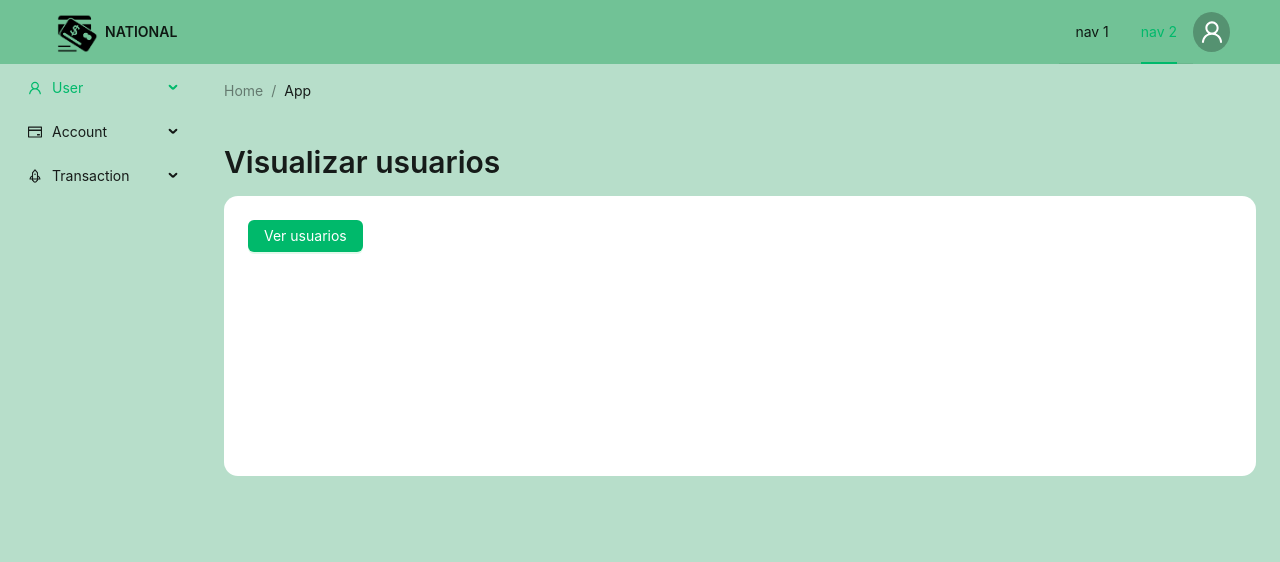
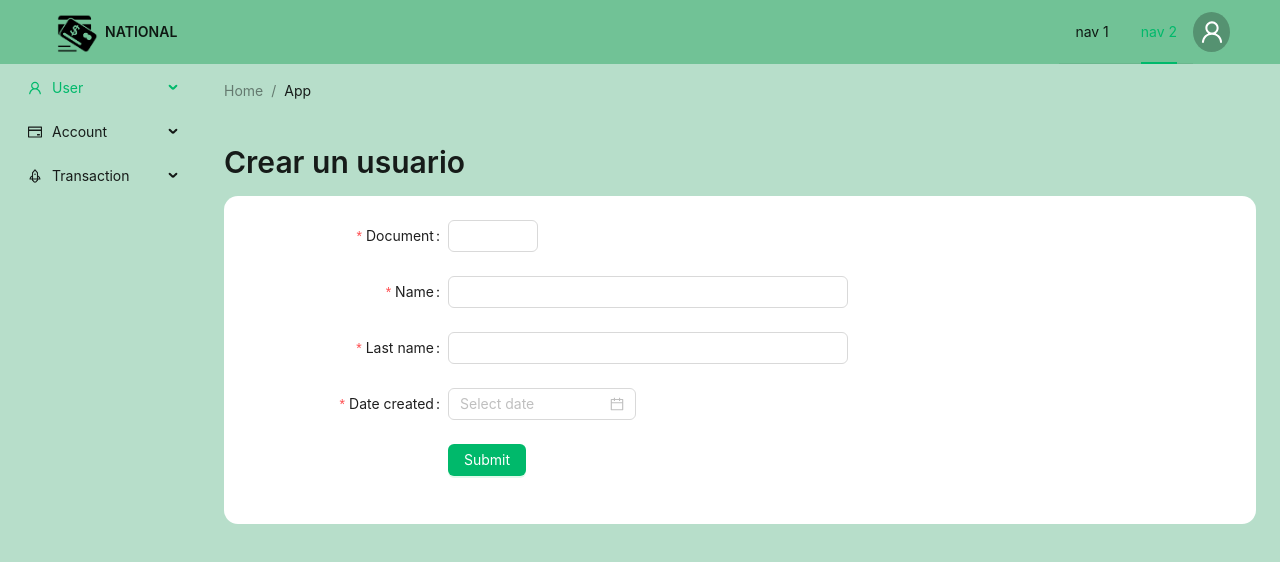
Before and after one commit to mapache17/BankGNB-front, a React (Create React App) app in the folder bank-gnb/: page / in a window 1280 px wide. Shown: the top 562 px of the page. Built offline with nearby package versions, Linux system fonts and the light colour scheme.

Commit message:
Completa axios para CreateUser y GetUsers

```diff
--- a/bank-gnb/src/components/home/HomeGNB.js
+++ b/bank-gnb/src/components/home/HomeGNB.js
@@ -9,6 +9,7 @@ import AllUsers from '../user/GetUsers';
 import CreateUser from '../user/CreateUser';
 import CreateAcc from '../account/CreateAccount';
 import TransferMoney from '../transaction/Transference';
+import { useState } from 'react';
 const { Text} = Typography;
 const { Header, Sider} = Layout;
 
@@ -37,10 +38,17 @@ const items2 = [
         children: [{ label: "Deposit money", key: 6 ,icon: <VerticalAlignTopOutlined />}, { label: "Transfer money", key: 7 ,icon: <RetweetOutlined />}],
     }]
 
-const BankHome = () => {
+
+
+const HomeGNB = () => {
     const {
       token: { colorBgContainer },
     } = theme.useToken();
+    const handleMenuClick = ({ key }) => {
+      setSelectedSection(key);
+      console.log(key);
+    };
+    const [selectedSection, setSelectedSection] = useState('1');
     return (
 
       <ConfigProvider
@@ -89,6 +97,7 @@ const BankHome = () => {
                 borderRight: 0,
                 background: "#b7deca",
               }}
+              onClick={handleMenuClick}
               items={items2}
             />
           </Sider>
@@ -108,12 +117,13 @@ const BankHome = () => {
               <Breadcrumb.Item>App</Breadcrumb.Item>
             </Breadcrumb>
 
-            {({ getKey }) =>
-          getFieldValue('items2') === '1' ? (
-            <CreateUser></CreateUser>
-          ) : null
-        }
-            <AllUsers></AllUsers>
+            {selectedSection === '1' && <CreateUser />}
+            {selectedSection === '2' && <AllUsers />}
+            {selectedSection === '3' && <UserAccounts />}
+            {selectedSection === '4' && <CreateAcc />}
+            {selectedSection === '5' && <CheckBalance />}
+            {selectedSection === '6' && <DepositMoney />}
+            {selectedSection === '7' && <TransferMoney />}
 
           </Layout>
         </Layout>
@@ -121,4 +131,4 @@ const BankHome = () => {
       </ConfigProvider>
     );
   };
-  export default BankHome;
+  export default HomeGNB;
--- a/bank-gnb/src/components/user/createUser.js
+++ b/bank-gnb/src/components/user/createUser.js
@@ -1,24 +1,63 @@
-import { Layout, theme, Typography} from 'antd';
-import { Button, Form, InputNumber, Input, DatePicker } from 'antd';
+import { Layout, theme, Typography } from 'antd';
+import { Button, Form, InputNumber, Input, DatePicker, notification } from 'antd';
 import React from 'react';
-const { Title } = Typography;
+import axios from "axios";
+import { useState } from 'react';
+
+const { Title , Text} = Typography;
 const { Content } = Layout;
 
 
-const onFinish = (values) => {
+const CreateUser = () => {
+  const [api, contextHolder] = notification.useNotification();
+  const [userInfo, setUserInfo] = useState(null);
+
+  const {
+    token: { colorBgContainer },
+  } = theme.useToken();
+
+  async function onFinish(values) {
     console.log('Success:', values);
+    const { document, name, lastName, dateCreated } = values;
+
+    const body = {
+      document,
+      name,
+      lastName,
+      dateCreated
+    };
+
+    console.log(body.dateCreated);
+
+    const client = axios.create({
+      baseURL: 'https://reqres.in/',
+
+    });
+    const response = await client.post(
+      "/api/users", body
+
+    );
+    console.log("Hola", response);
+if (response.data!=null) {
+
+    api.info({
+      message: `Notification `,
+      description:  `Usuario ${name} creado correctamente!`,
+    });
+    setUserInfo(response.data);
+
+  }
   };
   const onFinishFailed = (errorInfo) => {
     console.log('Failed:', errorInfo);
   };
 
 
-const CreateUser = () => {
-  const {
-    token: { colorBgContainer },
-  } = theme.useToken();
+
+
   return (
     <div>
+      {contextHolder}
       <Title level={2}>Crear un usuario</Title>
       <Content
         style={{
@@ -26,7 +65,7 @@ const CreateUser = () => {
           margin: 0,
           minHeight: 280,
           background: colorBgContainer,
-        borderRadius:14,
+          borderRadius: 14,
         }}
       >
         <Form
@@ -67,11 +106,21 @@ const CreateUser = () => {
               span: 16,
             }}
           >
-      <Button type="primary" htmlType="submit">
+            <Button type="primary" htmlType="submit" >
               Submit
             </Button>
           </Form.Item>
         </Form>
+        {userInfo?(
+          <>
+          <Text>User created: </Text>
+          <Text>{userInfo.document}</Text>
+          <Text>{userInfo.names}</Text>
+          <Text>{userInfo.lastName}</Text>
+          <Text>{userInfo.datereated}</Text>
+          </>
+        ):null}
+
 
       </Content>
     </div>
--- a/bank-gnb/src/components/user/getUsers.js
+++ b/bank-gnb/src/components/user/getUsers.js
@@ -1,9 +1,11 @@
 import { Layout, theme, Typography} from 'antd';
 import { Button} from 'antd';
 import React from 'react';
-const { Title } = Typography;
+import axios from "axios";
+import { useState } from 'react';
+
+const { Title , Text} = Typography;
 const { Content } = Layout;
-
 
 const onFinish = (values) => {
     console.log('Success:', values);
@@ -17,6 +19,22 @@ const AllUsers = () => {
   const {
     token: { colorBgContainer },
   } = theme.useToken();
+
+
+  const [users, setUsers] = useState(null);
+
+  async function testClick (){
+    const client = axios.create({
+      baseURL: 'https://reqres.in/',
+
+    });
+
+    const response = await client.get(
+      "api/products/3"
+    );
+    setUsers(response.data);
+    console.log("PROGRAM---->", response.data);
+  };
   return (
     <div>
     <Title level={2}>Visualizar usuarios</Title>
@@ -29,7 +47,8 @@ const AllUsers = () => {
         borderRadius:14,
       }}
     >
-    <Button type="primary">Ver usuarios</Button>
+    <Button type="primary" onClick={testClick}>Ver usuarios</Button>
+    <Text>hola { users?users.data.color:"Null"}</Text>
     </Content>
     </div>
   )
```
Lines whose indentation alone changed are shown as unchanged.
